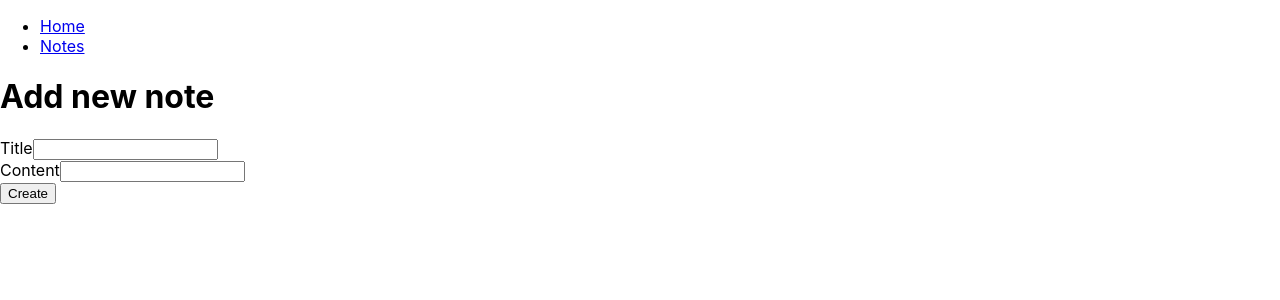
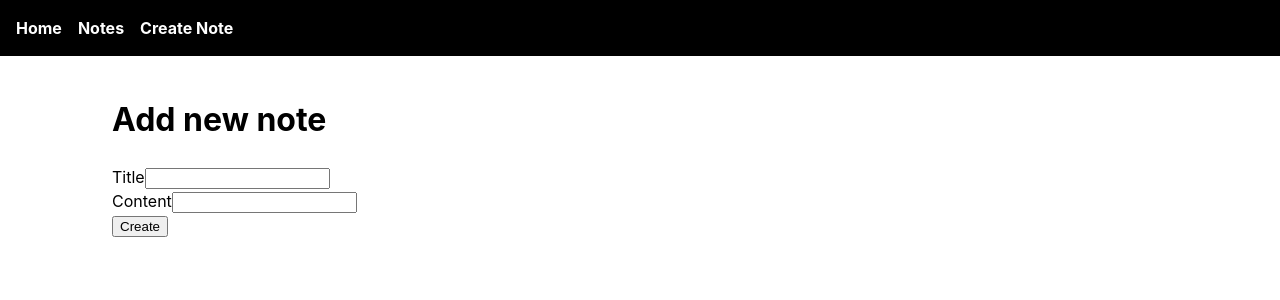
Before and after one commit to rpg0001/starter-project, a React (Create React App) app in the folder ui/: page /notes/create in a window 1280 px wide. Shown: the top 300 px of the page. Built offline with nearby package versions, Linux system fonts and the light colour scheme; the HTML template or start-up script is replaced by a standard one.

Commit message:
start styling

```diff
--- a/ui/package.json
+++ b/ui/package.json
@@ -42,6 +42,7 @@
     ]
   },
   "devDependencies": {
-    "react-router-dom": "^6.26.1"
+    "react-router-dom": "^6.26.1",
+    "tailwindcss": "^3.4.10"
   }
 }
--- a/ui/src/index.css
+++ b/ui/src/index.css
@@ -1,3 +1,7 @@
+@tailwind base;
+@tailwind components;
+@tailwind utilities;
+
 body {
   margin: 0;
   font-family: -apple-system, BlinkMacSystemFont, 'Segoe UI', 'Roboto', 'Oxygen',
@@ -6,3 +10,7 @@ body {
   -webkit-font-smoothing: antialiased;
   -moz-osx-font-smoothing: grayscale;
 }
+
+h1, h2, h3, h4, button, a, input {
+  all: revert;
+}
--- a/ui/src/notes/CreateNote.tsx
+++ b/ui/src/notes/CreateNote.tsx
@@ -1,6 +1,7 @@
 import { useState } from "react";
 import { useNavigate } from "react-router-dom";
-import { createNote } from "./noteService";
+import { createNote } from "./NoteService";
+import './Notes.css';
 
 export function CreateNote() {
     const [title, setTitle] = useState<string>();
@@ -9,10 +10,8 @@ export function CreateNote() {
 
     async function doCreateNote() {
         if (title && content) {
-            const note = await createNote(title, content)
-            if (note) {
-                navigate(`/notes/${note.id}`);
-            }
+            const note = await createNote(title, content);
+            if (note) navigate(`/notes/${note.id}`);
         }
     }
 
--- a/ui/src/notes/NoteDetails.tsx
+++ b/ui/src/notes/NoteDetails.tsx
@@ -1,7 +1,8 @@
 import { useParams } from "react-router-dom";
-import { Note } from "./noteModels";
+import { Note } from "./NoteModels";
 import { useEffect, useState } from "react";
-import { getNote } from "./noteService";
+import { getNote } from "./NoteService";
+import './Notes.css';
 
 export default function NoteDetails() {
     const { id } = useParams();
@@ -17,7 +18,7 @@ export default function NoteDetails() {
         <div>
             <h1>View note</h1>
             {note ?
-                <div>
+                <div className='note'>
                     <h2>{note?.attributes.title}</h2>
                     <p>{note?.attributes.content}</p>
                 </div>
--- a/ui/src/notes/NoteList.tsx
+++ b/ui/src/notes/NoteList.tsx
@@ -1,7 +1,8 @@
+import './Notes.css';
 import { useEffect, useState } from "react";
-import { Note } from "./noteModels";
-import { listNotes } from "./noteService";
 import { Link } from "react-router-dom";
+import { Note } from "./NoteModels";
+import { listNotes } from "./NoteService";
 
 export default function NoteList() {
     const [notes, setNotes] = useState<Note[]>([]);
@@ -15,15 +16,15 @@ export default function NoteList() {
         <div>
             <h1>All notes</h1>
             <Link to='create'>Add new note</Link>
-            {notes.map(note =>
-                <>
-                    <div>
+            <div className='note-list'>
+                {notes.map(note =>
+                    <div className='note'>
                         <h3>{note.attributes.title}</h3>
                         <p>{note.attributes.content}</p>
                         <Link to={`${note.id}`} >view note</Link>
                     </div>
-                </>
-            )}
+                )}
+            </div>
         </div>
     )
 }
--- a/ui/src/notes/noteService.ts
+++ b/ui/src/notes/noteService.ts
@@ -1,5 +1,5 @@
 import axios from "axios";
-import { Note } from "./noteModels";
+import { Note } from "./NoteModels";
 
 const baseUrl = "http://localhost:8080";
 
--- a/ui/src/notes/notes.css
+++ b/ui/src/notes/notes.css
@@ -0,0 +1,13 @@
+.note {
+    @apply
+        bg-yellow-100
+        p-2
+        w-60
+        h-60
+        drop-shadow-md
+    ;
+}
+
+.note-list {
+    @apply flex gap-4 flex-wrap my-4;
+}
--- /dev/null
+++ b/ui/src/shared/Layout.css
@@ -0,0 +1,21 @@
+.main-navbar ul {
+    @apply
+        flex
+        w-full
+        bg-black
+        p-4
+        gap-4
+    ;
+}
+
+.main-navbar a {
+    @apply text-white font-bold no-underline;
+}
+
+.main-navbar a:hover {
+    @apply underline opacity-90;
+}
+
+main {
+    @apply mx-28 my-10;
+}
--- a/ui/src/shared/Layout.tsx
+++ b/ui/src/shared/Layout.tsx
@@ -1,4 +1,5 @@
 import { Outlet, Link } from "react-router-dom";
+import './Layout.css';
 
 export default function Layout() {
   return (
@@ -12,6 +13,9 @@ export default function Layout() {
                     <li>
                         <Link to="/notes">Notes</Link>
                     </li>
+                    <li>
+                        <Link to="/notes/create">Create Note</Link>
+                    </li>
                 </ul>
             </nav>
         </header>
--- /dev/null
+++ b/ui/tailwind.config.js
@@ -0,0 +1,10 @@
+/** @type {import('tailwindcss').Config} */
+module.exports = {
+  content: [
+    "./src/**/*.{js,jsx,ts,tsx}",
+  ],
+  theme: {
+    extend: {},
+  },
+  plugins: [],
+}
```
Also changed, not shown: 1 other file (tests, documents, lock files or other folders).
